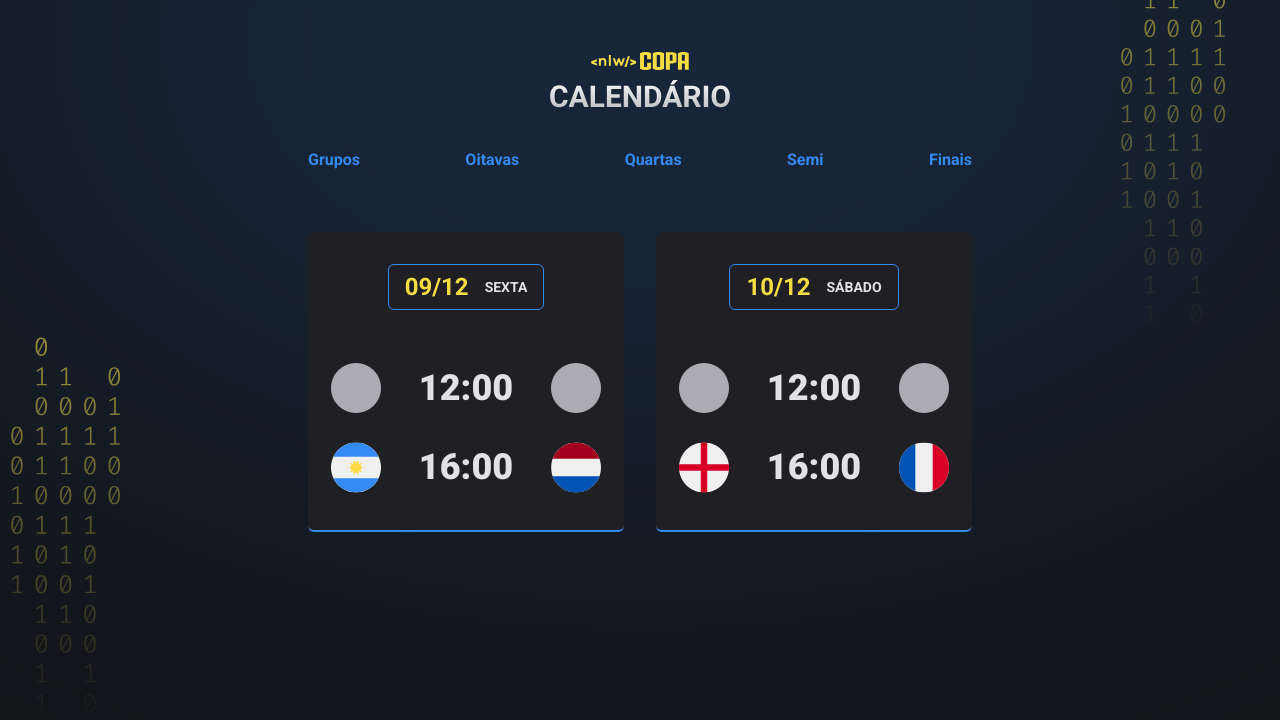
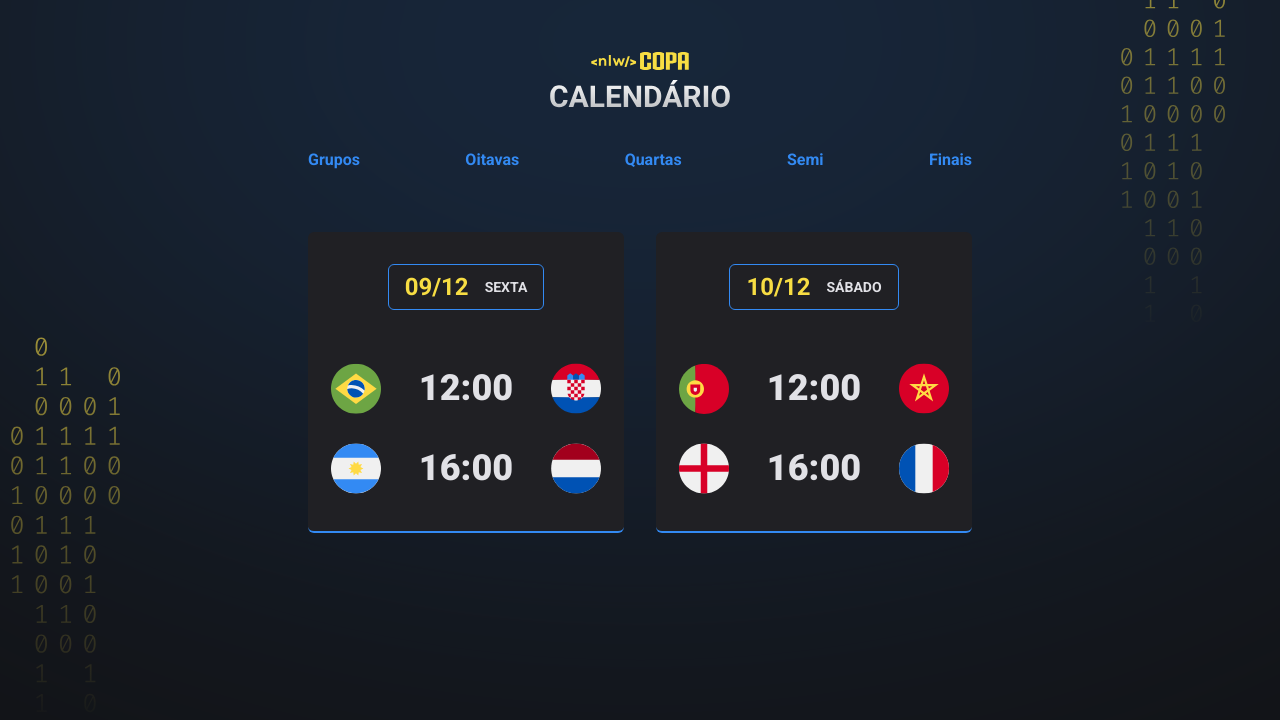
Before and after one commit to JhowRodrigues2/Calendario-da-Copa-2022, a React (Vite) app: page /quartas in a window 1280 px wide. Shown: the top 720 px of the page. Built offline with nearby package versions, Linux system fonts and the light colour scheme.

Commit message:
Rounded 16 atualization

```diff
--- a/src/Components/Quartas.jsx
+++ b/src/Components/Quartas.jsx
@@ -2,11 +2,14 @@ import React from "react";
 import { Helmet } from "react-helmet";
 import Card from "./Card";
 import Game from "./Game";
-import Undefined from "/src/assets/icon-undefined.svg";
 import Argentina from "/src/assets/Argentina.svg";
 import Netherlands from "/src/assets/Netherlands.svg";
 import England from "/src/assets/England.svg";
 import France from "/src/assets/France.svg";
+import Brazil from "/src/assets/Brazil.svg";
+import Croatia from "/src/assets/Croatia.svg";
+import Portugal from "/src/assets/Portugal.svg";
+import Morocco from "/src/assets/Morocco.svg";
 
 const Quartas = () => {
   return (
@@ -17,11 +20,11 @@ const Quartas = () => {
       </Helmet>
       <main className="cards">
         <Card date={"09/12"} day={"Sexta"}>
-          <Game player1={Undefined} player2={Undefined} hour={"12:00"} />
+          <Game player1={Brazil} player2={Croatia} hour={"12:00"} />
           <Game player1={Argentina} player2={Netherlands} hour={"16:00"} />
         </Card>
         <Card date={"10/12"} day={"Sábado"}>
-          <Game player1={Undefined} player2={Undefined} hour={"12:00"} />
+          <Game player1={Portugal} player2={Morocco} hour={"12:00"} />
           <Game player1={England} player2={France} hour={"16:00"} />
         </Card>
       </main>
```
